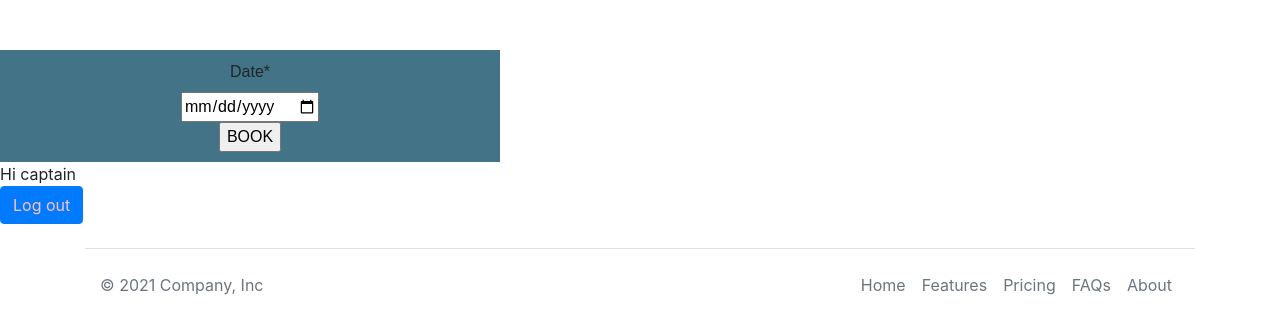
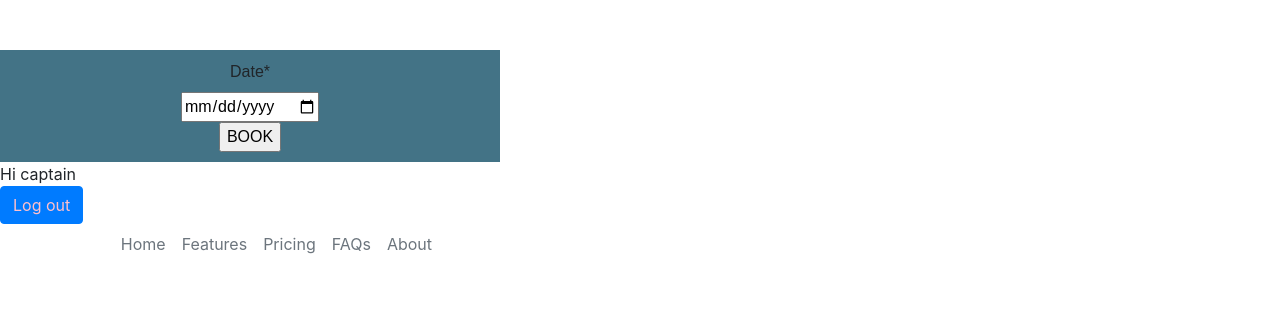
Before and after one commit to tonnyCAPTAIN/vaccinebooking, a Django app: page /book/ in a window 1280 px wide. Shown: the part 56-390 px from the top of the page. Run offline with Django 3.2, Linux system fonts and the light colour scheme; a user stored in the database is signed in; parts of the project's set-up code (start-up, migrations or seed data) failed here and were passed over; some libraries are stand-ins or nearby versions.

Commit message:
Procfile changes and db email config SSL cinfig port changed to 465 and time zone back to UTC debug = true , footer

```diff
--- a/book_appointment/templates/base.html
+++ b/book_appointment/templates/base.html
@@ -61,12 +61,12 @@
     {% endblock %}
 <footer>
 <div class="container">
-  <footer class="d-flex flex-wrap justify-content-between align-items-center py-3 my-4 border-top">
+  {% comment %} <footer class="d-flex flex-wrap justify-content-between align-items-center py-3 my-4 border-top">
     <p class="col-md-4 mb-0 text-muted">&copy; 2021 Company, Inc</p>
 
     <a href="/" class="col-md-4 d-flex align-items-center justify-content-center mb-3 mb-md-0 me-md-auto link-dark text-decoration-none">
       <svg class="bi me-2" width="60" height="32"><use xlink:href="#bootstrap"/></svg>
-    </a>
+    </a> {% endcomment %}
 
     <ul class="nav col-md-4 justify-content-end">
       <li class="nav-item"><a href="#" class="nav-link px-2 text-muted">Home</a></li>
@@ -75,7 +75,7 @@
       <li class="nav-item"><a href="#" class="nav-link px-2 text-muted">FAQs</a></li>
       <li class="nav-item"><a href="#" class="nav-link px-2 text-muted">About</a></li>
     </ul>
-  </footer>
+
 </div>
 </footer>
 
```
